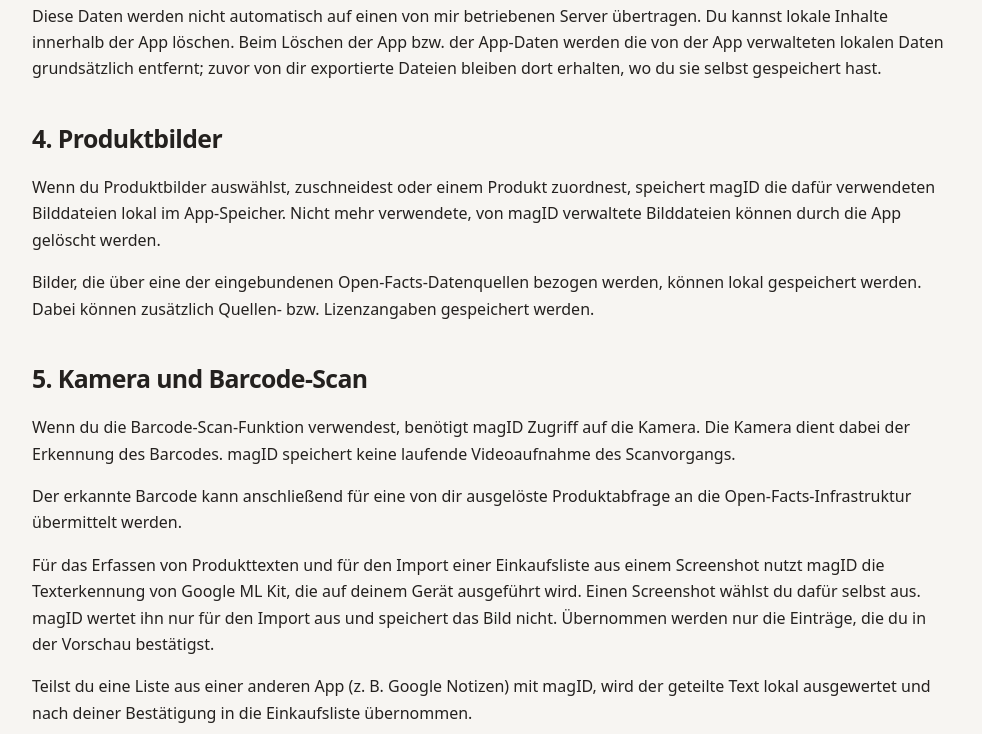
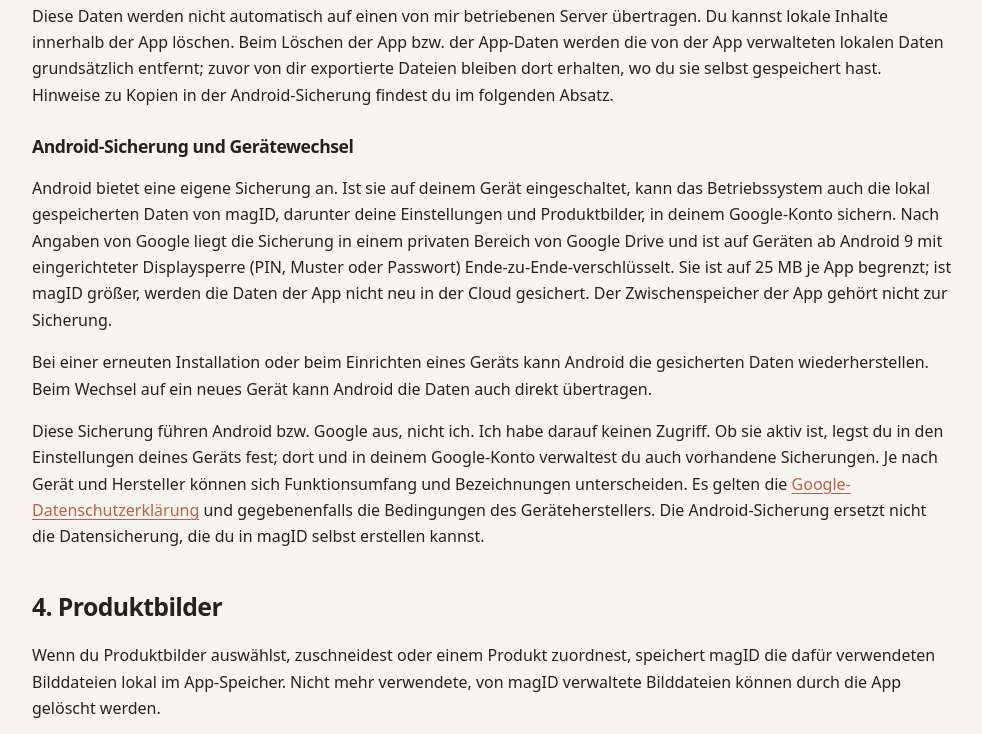
Before and after one commit to frog-fest/magID-Webseite, a plain HTML site: page datenschutz.html in a window 1280 px wide. Shown: the part 1436-2170 px from the top of the page, without its empty margins (148-1130 px from the left). Drawn offline with Linux system fonts and the light colour scheme.

Commit message:
docs: Describe Android backup in the privacy policy (0.1.13)
Co-Authored-By: Claude Sonnet 5.5 <noreply@anthropic.com>

```diff
--- a/datenschutz.html
+++ b/datenschutz.html
@@ -79,6 +79,33 @@
     Du kannst lokale Inhalte innerhalb der App löschen. Beim Löschen der App bzw. der
     App-Daten werden die von der App verwalteten lokalen Daten grundsätzlich entfernt;
     zuvor von dir exportierte Dateien bleiben dort erhalten, wo du sie selbst gespeichert hast.
+    Hinweise zu Kopien in der Android-Sicherung findest du im folgenden Absatz.
+  </p>
+
+  <h3 id="android-sicherung">Android-Sicherung und Gerätewechsel</h3>
+  <p>
+    Android bietet eine eigene Sicherung an. Ist sie auf deinem Gerät eingeschaltet, kann
+    das Betriebssystem auch die lokal gespeicherten Daten von magID, darunter deine
+    Einstellungen und Produktbilder, in deinem Google-Konto sichern. Nach Angaben von
+    Google liegt die Sicherung in einem privaten Bereich von Google Drive und ist auf
+    Geräten ab Android 9 mit eingerichteter Displaysperre (PIN, Muster oder Passwort)
+    Ende-zu-Ende-verschlüsselt. Sie ist auf 25&nbsp;MB je App begrenzt; ist magID größer,
+    werden die Daten der App nicht neu in der Cloud gesichert. Der Zwischenspeicher der
+    App gehört nicht zur Sicherung.
+  </p>
+  <p>
+    Bei einer erneuten Installation oder beim Einrichten eines Geräts kann Android die
+    gesicherten Daten wiederherstellen. Beim Wechsel auf ein neues Gerät kann Android die
+    Daten auch direkt übertragen.
+  </p>
+  <p>
+    Diese Sicherung führen Android bzw. Google aus, nicht ich. Ich habe darauf keinen
+    Zugriff. Ob sie aktiv ist, legst du in den Einstellungen deines Geräts fest; dort und
+    in deinem Google-Konto verwaltest du auch vorhandene Sicherungen. Je nach Gerät und
+    Hersteller können sich Funktionsumfang und Bezeichnungen unterscheiden. Es gelten die
+    <a href="https://policies.google.com/privacy" rel="noopener noreferrer">Google-Datenschutzerklärung</a>
+    und gegebenenfalls die Bedingungen des Geräteherstellers. Die Android-Sicherung
+    ersetzt nicht die Datensicherung, die du in magID selbst erstellen kannst.
   </p>
 
   <h2>4. Produktbilder</h2>
@@ -359,6 +386,11 @@
       Abruf von Produktinformationen und Bildern bei einer von dir
       ausgelösten Produktabfrage.
     </li>
+    <li>
+      <strong>Google (Android-Sicherung):</strong>
+      Speicherung von App-Daten in deinem Google-Konto, wenn du die Sicherung auf
+      deinem Gerät eingeschaltet hast.
+    </li>
   </ul>
   <p>
     Je nach Dienst und eingesetzter Infrastruktur kann eine Verarbeitung
@@ -376,7 +408,10 @@
   <p>
     Von dir angelegte magID-Inhalte bleiben lokal gespeichert, bis du sie löschst,
     die App-Daten entfernst oder die App deinstallierst. Selbst exportierte Dateien
-    werden von magID nicht automatisch gelöscht.
+    werden von magID nicht automatisch gelöscht. Kopien in der
+    <a href="#android-sicherung">Android-Sicherung</a> werden dadurch nicht unbedingt
+    gelöscht; für sie gelten die Einstellungen und Aufbewahrungsregeln von Android bzw.
+    Google.
   </p>
   <p>
     Deine Entscheidung über die Erfassung optionaler Nutzungsstatistiken wird
```
Also changed, not shown: version_history.txt, 1 other file.
